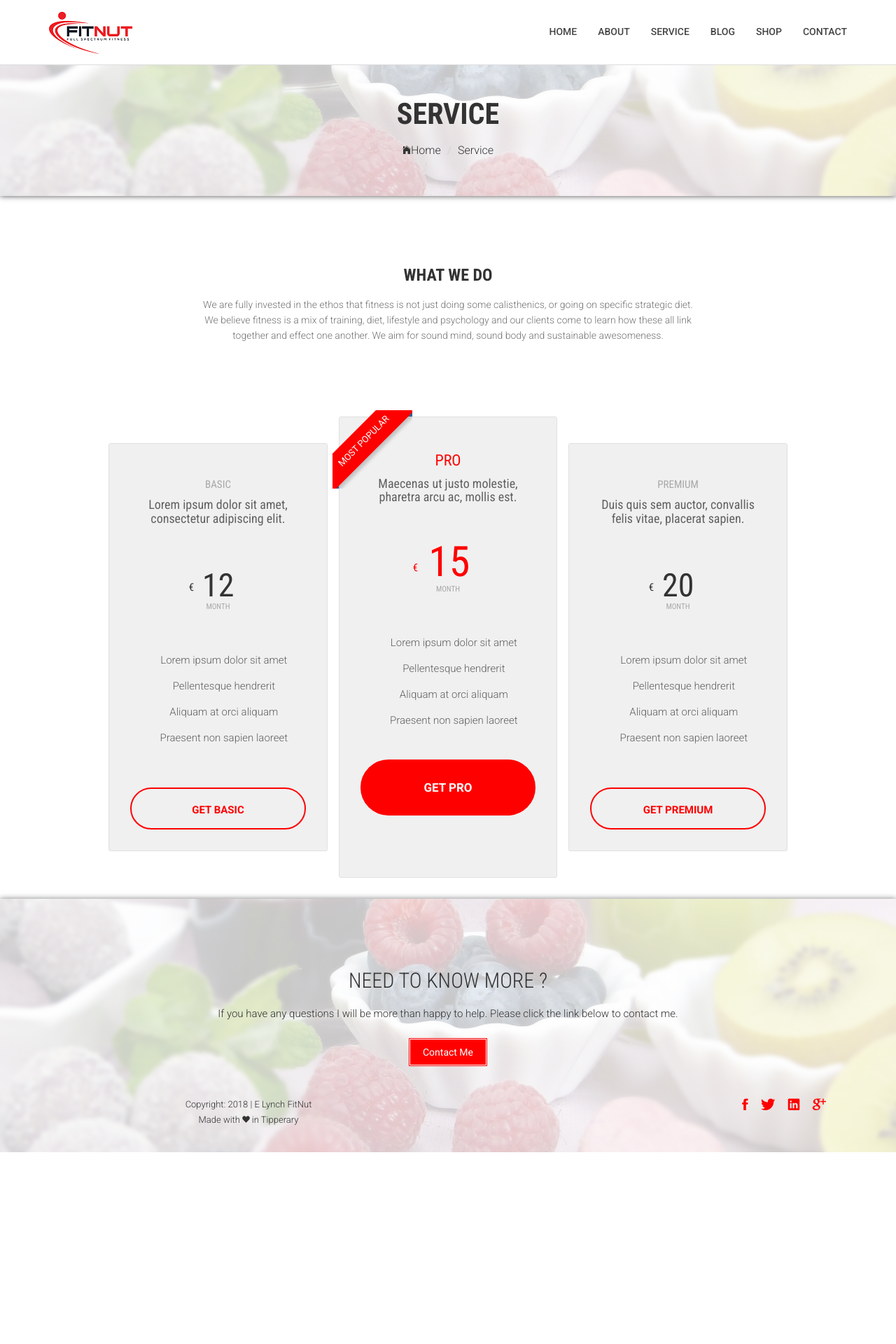
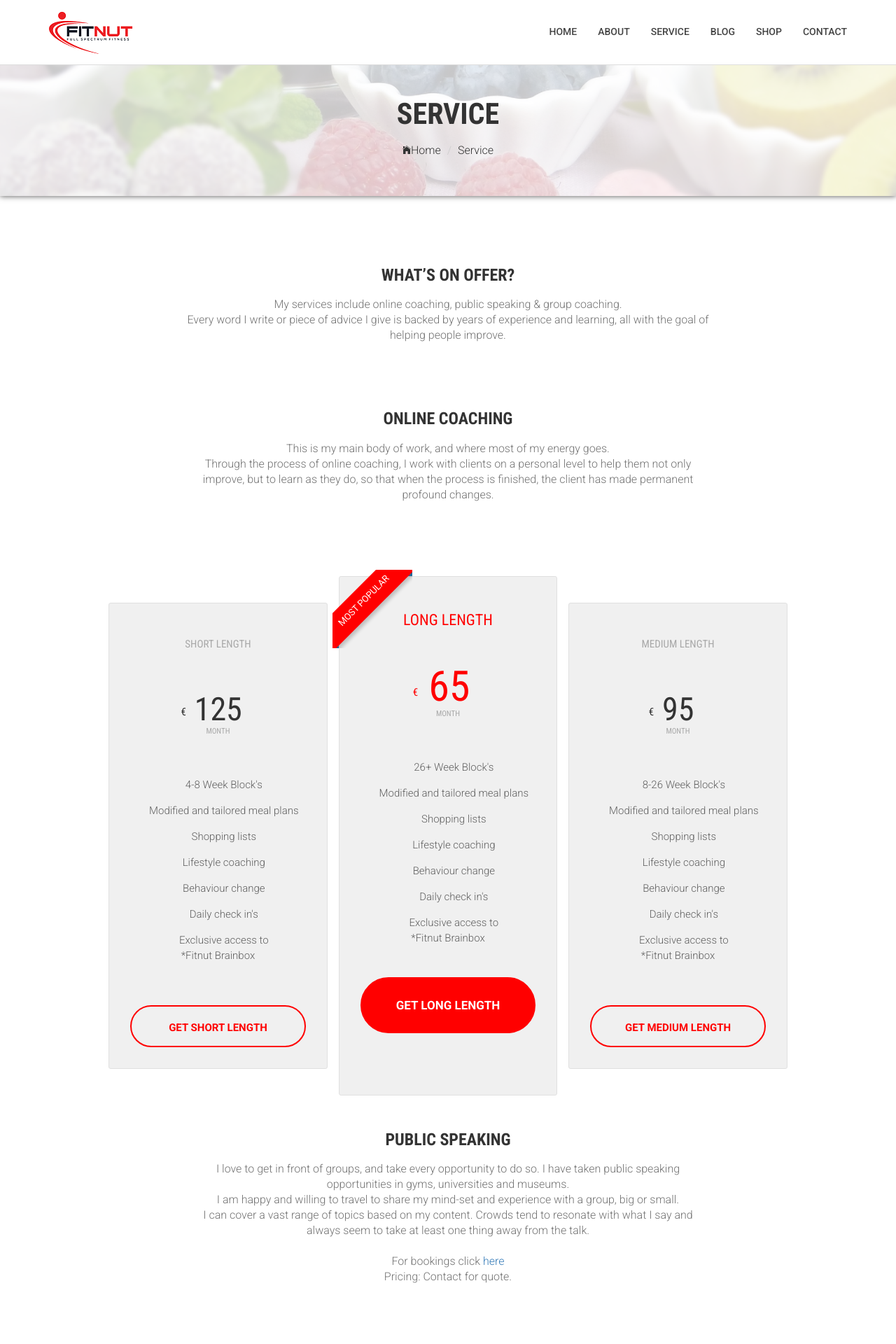
Before and after one commit to keithmaher/FitnutSpectrum-V2, a PHP site: page /service.php in a window 1280 px wide. Shown: the top 1920 px of the page at 70% size. Before the commit the page ends 1646 px from the top, so only its background shows below. Run offline with PHP 8.4, Linux system fonts and the light colour scheme; some web fonts are replaced.

Commit message:
Final upload

```diff
--- a/css/style.css
+++ b/css/style.css
@@ -1507,7 +1507,7 @@ article {
 }
 
 #footer .social {
-  text-align: right;
+  text-align: center;
   margin-bottom: 0;
 }
 
--- a/includes/ServiceCards.php
+++ b/includes/ServiceCards.php
@@ -1,26 +1,45 @@
+
+
+
+<section id="service-page" class="pages service-page" style="text-align:center; padding-top:0;">
+    <div class="container">
+        <div class="row">
+            <div class="col-md-8 col-md-offset-2">
+                <div class="block">
+                    <h2 class="subtitle wow fadeInUp animated" data-wow-delay=".3s" data-wow-duration="500ms">Online coaching</h2>
+                    <p class="subtitle-des wow fadeInUp animated" data-wow-delay=".5s" data-wow-duration="500ms" style="font-size: 16px;">This is my main body of work, and where most of my energy goes.<br>Through the process of online coaching, I work with clients on a personal level to help them not only improve, but to learn as they do, so that when the process is finished, the client has made permanent profound changes.</p>
+                </div>
+            </div>
+
+        </div>
+    </div>
+</section>
+
 <div class="wrapper-card">
     <div class="card">
         <div class="card-title">
-            <h3>Basic</h3>
-            <h4>Lorem ipsum dolor sit amet, consectetur adipiscing elit.</h4>
+            <h3>Short length</h3>
         </div>
         <div class="card-price">
             <h1>
             <sup>€</sup>
-            12
+            125
             <small>month</small>
         </h1>
         </div>
         <div class="card-description">
             <ul>
-                <li>Lorem ipsum dolor sit amet</li>
-                <li>Pellentesque hendrerit</li>
-                <li>Aliquam at orci aliquam</li>
-                <li>Praesent non sapien laoreet</li>
+                <li>4-8 Week Block's</li>
+                <li>Modified and tailored meal plans</li>
+                <li>Shopping lists</li>
+                <li>Lifestyle coaching</li>
+                <li>Behaviour change</li>
+                <li>Daily check in's</li>
+                <li>Exclusive access to<br>*Fitnut Brainbox</li>
             </ul>
         </div>
         <div class="card-action">
-            <button type="button">Get Basic</button>
+              <a href="mailto:fitnutspectrumfitness@gmail.com?Subject=Onlin%20Coaching%20Short%20Block"><button type="button">Get Short Length</button></a>
         </div>
     </div>
     <div class="card popular">
@@ -28,50 +47,54 @@
             <span>most popular</span>
         </div>
         <div class="card-title">
-            <h3>Pro</h3>
-            <h4>Maecenas ut justo molestie, pharetra arcu ac, mollis est.</h4>
+            <h3>Long length</h3>
         </div>
         <div class="card-price">
             <h1>
             <sup>€</sup>
-            15
+            65
             <small>month</small>
         </h1>
         </div>
         <div class="card-description">
             <ul>
-                <li>Lorem ipsum dolor sit amet</li>
-                <li>Pellentesque hendrerit</li>
-                <li>Aliquam at orci aliquam</li>
-                <li>Praesent non sapien laoreet</li>
+              <li>26+ Week Block's</li>
+              <li>Modified and tailored meal plans</li>
+              <li>Shopping lists</li>
+              <li>Lifestyle coaching</li>
+              <li>Behaviour change</li>
+              <li>Daily check in's</li>
+              <li>Exclusive access to<br>*Fitnut Brainbox</li>
             </ul>
         </div>
         <div class="card-action">
-            <button type="button">Get Pro</button>
+              <a href="mailto:fitnutspectrumfitness@gmail.com?Subject=Onlin%20Coaching%20Long%20Block"><button type="button">Get Long Length</button></a>
         </div>
     </div>
     <div class="card">
         <div class="card-title">
-            <h3>Premium</h3>
-            <h4>Duis quis sem auctor, convallis felis vitae, placerat sapien.</h4>
+            <h3>Medium Length</h3>
         </div>
         <div class="card-price">
             <h1>
             <sup>€</sup>
-            20
+            95
             <small>month</small>
         </h1>
         </div>
         <div class="card-description">
             <ul>
-                <li>Lorem ipsum dolor sit amet</li>
-                <li>Pellentesque hendrerit</li>
-                <li>Aliquam at orci aliquam</li>
-                <li>Praesent non sapien laoreet</li>
+              <li>8-26 Week Block's</li>
+              <li>Modified and tailored meal plans</li>
+              <li>Shopping lists</li>
+              <li>Lifestyle coaching</li>
+              <li>Behaviour change</li>
+              <li>Daily check in's</li>
+              <li>Exclusive access to<br>*Fitnut Brainbox</li>
             </ul>
         </div>
         <div class="card-action">
-            <button type="button">Get Premium</button>
+            <a href="mailto:fitnutspectrumfitness@gmail.com?Subject=Onlin%20Coaching%20Medium%20Block""#"><button type="button">Get Medium Length</button></a>
         </div>
     </div>
 </div>
--- a/includes/footer.php
+++ b/includes/footer.php
@@ -5,7 +5,7 @@
                 <div class="block">
                     <h2 class="title wow fadeInDown" data-wow-delay=".3s" data-wow-duration="500ms">NEED TO KNOW MORE ?</h1>
                     <p class="wow fadeInDown" data-wow-delay=".5s" data-wow-duration="500ms">If you have any questions I will be more than happy to help. Please click the link below to contact me.</p>
-                    <a href="contact.html" class="btn btn-default btn-contact wow fadeInDown" data-wow-delay=".7s" data-wow-duration="500ms">Contact Me</a>
+                    <a href="contact.php" class="btn btn-default btn-contact wow fadeInDown" data-wow-delay=".7s" data-wow-duration="500ms">Contact Me</a>
                 </div>
             </div>
 
@@ -15,29 +15,29 @@
         <div class="container">
           <div class="block">
             <div class="col-md-6">
-                <p class="copyright">Copyright: <span><script>document.write(new Date().getFullYear())</script></span> | E Lynch FitNut<br>Made with <i class="ion-heart"></i> in Tipperary</p>
+                <p class="copyright">&copy; <span><script>document.write(new Date().getFullYear())</script></span> | E Lynch FitNut<br>Made with <i class="ion-heart"></i> in Tipperary</p>
             </div>
             <div class="col-md-6">
                 <!-- Social Media --><br>
                 <ul class="social">
                     <li>
-                        <a href="http://wwww.fb.com/themefisher" class="Facebook">
+                        <a href="https://www.facebook.com/elynchfitnut/" target="_blank" class="Facebook">
                             <i class="ion-social-facebook"></i>
                         </a>
                     </li>
                     <li>
-                        <a href="http://wwww.twitter.com/themefisher" class="Twitter">
-                            <i class="ion-social-twitter"></i>
+                        <a href="https://www.instagram.com/elynchfitnut/?hl=en" target="_blank"  class="Twitter">
+                            <i class="ion-social-instagram"></i>
                         </a>
                     </li>
                     <li>
-                        <a href="#" class="Linkedin">
-                            <i class="ion-social-linkedin"></i>
+                        <a href="https://www.youtube.com/channel/UCqpyA5QPTWDiqbLUZAqjCYg" target="_blank" class="Google Plus">
+                            <i class="ion-social-youtube"></i>
                         </a>
                     </li>
                     <li>
-                        <a href="http://wwww.fb.com/themefisher" class="Google Plus">
-                            <i class="ion-social-googleplus"></i>
+                        <a href="mailto:fitnutspectrumfitness@gmail.com?Subject=General%20Enquiry" target="_top"  class="Google Plus">
+                            <i class="ion-ios-email"></i>
                         </a>
                     </li>
                 </ul>
--- a/includes/head.php
+++ b/includes/head.php
@@ -3,7 +3,7 @@
     ================================================== -->
     <meta charset="utf-8">
     <meta http-equiv="Content-Type" content="text/html; charset=utf-8">
-    <link rel="icon" href="images/picture.png">
+    <link rel="icon" href="images/logo2.png">
     <title>E Lynch FitNut</title>
     <meta name="description" content="">
     <meta name="keywords" content="">
--- a/includes/navigation.php
+++ b/includes/navigation.php
@@ -29,7 +29,7 @@
                     <li><a href="service.php">Service</a></li>
                     <li><a href="blog.php">Blog</a></li>
                     <li><a href="http://fitnutspectrum.com/shop">Shop</a></li>
-                    <li><a href="contact.html">Contact</a></li>
+                    <li><a href="contact.php">Contact</a></li>
                 </ul>
             </div>
         </nav>
--- a/includes/sidebar.php
+++ b/includes/sidebar.php
@@ -1,12 +1,12 @@
 <div class="author widget">
-    <img class="img-responsive" src="images/about/back2.jpg">
+    <img class="img-responsive" src="images/about/back.jpg">
     <div class="author-body text-center">
         <div class="author-img">
             <img src="images/about/evanteam.png">
         </div>
         <div class="author-bio">
             <h3>Evan Lynch</h3>
-            <p>Something about you here.</p>
+            <p> I put the science into the art of healthy living.</p>
         </div>
     </div>
 </div>
--- a/index.php
+++ b/index.php
@@ -70,11 +70,12 @@
             <div class="container">
                 <div class="section-heading">
                     <h1 class="title wow fadeInDown" data-wow-delay=".3s">Services</h1>
-                    <p class="wow fadeInDown" data-wow-delay=".5s">
+                      <div class="block wow fadeInLeft" data-wow-delay=".3s" data-wow-duration="500ms">
+                    <p style="font-size: 16px;">
                         Fitnut was based on the ethos that knowledge is power, and that knowledge is key.<br>I believe in the bigger picture and long term orientated goal setting set about through practical application and actionable steps. <br>Progress is our passion, and we want you to share our passion with us.<br><br>
                     We like to work together with our clients, eliminating barriers and decreasing limiting factors, to ensure that they get the most out of their plan, and themselves.
                   </p>
-
+</div>
                 <div class="blog-content">
                   <a href="service.php" class="btn btn-dafault btn-details">Show Me More</a>
                 </div>
--- a/js/main.js
+++ b/js/main.js
@@ -50,9 +50,6 @@
             , email: {
                 required: true, email: true
             }
-            , subject: {
-                required: false,
-            }
             , message: {
                 required: true,
             }
@@ -70,17 +67,17 @@
             }
             ,
         }
-        , submitHandler: function(form) {
-            $(form).ajaxSubmit( {
-                type:"POST", data: $(form).serialize(), url:"sendmail.php", success: function() {
-                    $('#contact-form #success').fadeIn();
-                }
-                , error: function() {
-                    $('#contact-form #error').fadeIn();
-                }
-            }
-            );
-        }
+        // , submitHandler: function(form) {
+        //     $(form).ajaxSubmit( {
+        //         type:"POST", data: $(form).serialize(), url:"sendmail.php", success: function() {
+        //             $('#contact-form #success').fadeIn();
+        //         }
+        //         , error: function() {
+        //             $('#contact-form #error').fadeIn();
+        //         }
+        //     }
+        //     );
+        // }
     });
 
 
--- a/service.php
+++ b/service.php
@@ -50,8 +50,8 @@
                 <div class="row">
                     <div class="col-md-8 col-md-offset-2">
                         <div class="block">
-                            <h2 class="subtitle wow fadeInUp animated" data-wow-delay=".3s" data-wow-duration="500ms">What We Do</h2>
-                            <p class="subtitle-des wow fadeInUp animated" data-wow-delay=".5s" data-wow-duration="500ms">We are fully invested in the ethos that fitness is not just doing some calisthenics, or going on specific strategic diet. <br>We believe fitness is a mix of training, diet, lifestyle and psychology and our clients come to learn how these all link together and effect one another. We aim for sound mind, sound body and sustainable awesomeness.</p>
+                            <h2 class="subtitle wow fadeInUp animated" data-wow-delay=".3s" data-wow-duration="500ms">What’s on offer?</h2>
+                            <p class="subtitle-des wow fadeInUp animated" data-wow-delay=".5s" data-wow-duration="500ms" style="font-size: 16px;">My services include online coaching, public speaking & group coaching.<br>Every word I write or piece of advice I give is backed by years of experience and learning, all with the goal of helping people improve.</p>
                         </div>
                     </div>
 
@@ -66,6 +66,41 @@
         ================================================== -->
         <?php include "includes/ServiceCards.php"; ?>
 
+
+
+        <section id="service-page" class="pages service-page" style="text-align:center; padding-top:0;">
+            <div class="container">
+                <div class="row">
+                    <div class="col-md-8 col-md-offset-2">
+                        <div class="block">
+                            <h2 class="subtitle wow fadeInUp animated" data-wow-delay=".3s" data-wow-duration="500ms">Public speaking</h2>
+                            <p class="subtitle-des wow fadeInUp animated" data-wow-delay=".5s" data-wow-duration="500ms" style="font-size: 16px;">I love to get in front of groups, and take every opportunity to do so. I have taken public speaking opportunities in gyms, universities and museums.<br>I am happy and willing to travel to share my mind-set and experience with a group, big or small.<br>I can cover a vast range of topics based on my content. Crowds tend to resonate with what I say and always seem to take at least one thing away from the talk.<br><br>For bookings click <a href="mailto:fitnutspectrumfitness@gmail.com?Subject=Public%20Speaking">here</a>
+                            <br>Pricing: Contact for quote.</p>
+                        </div>
+                    </div>
+
+                </div>
+            </div>
+        </section>
+
+        <section id="service-page" class="pages service-page" style="text-align:center; padding-top:0;">
+            <div class="container">
+                <div class="row">
+                    <div class="col-md-8 col-md-offset-2">
+                        <div class="block">
+                            <h2 class="subtitle wow fadeInUp animated" data-wow-delay=".3s" data-wow-duration="500ms">Group day coaching</h2>
+                            <p class="subtitle-des wow fadeInUp animated" data-wow-delay=".5s" data-wow-duration="500ms" style="font-size: 16px;">I also offer the service of group coaching. This is done over the space of a four hour period and walks a group of people through working through calorie intakes, food choices, label reading, habit setting and access to *Fitnut Brainbox. This is a very intense day and people walk away with a lot of useful info and my contact details for follow up.<br><br>For bookings click <a href="mailto:fitnutspectrumfitness@gmail.com?Subject=Group%20Coaching" target="_top">here</a>
+                            <br>Group sizes for 8+ people
+                            <br>Pricing: €700 + travel expenses</p>
+                        </div>
+                    </div>
+
+                </div>
+            </div>
+        </section>
+
+
+<p style="text-align:center; font-size:12px;">* Fitnut Brainbox is a resource that educates and interacts with my clients, and builds a community of positivity and support towards health and fitness.</p>
 
         <!--
         ==================================================
```
Also changed, not shown: contact.html (deleted, +0 -281 lines), contact.php (added, +166 -0 lines), images/blog/2lets-talk-about-carbs1.jpg (added), images/blog/Clean.jpg (added), images/blog/CleanEating.jpg (added), images/blog/Goodfats.jpg (added), images/blog/Valuable-Sleep.jpg (added).
